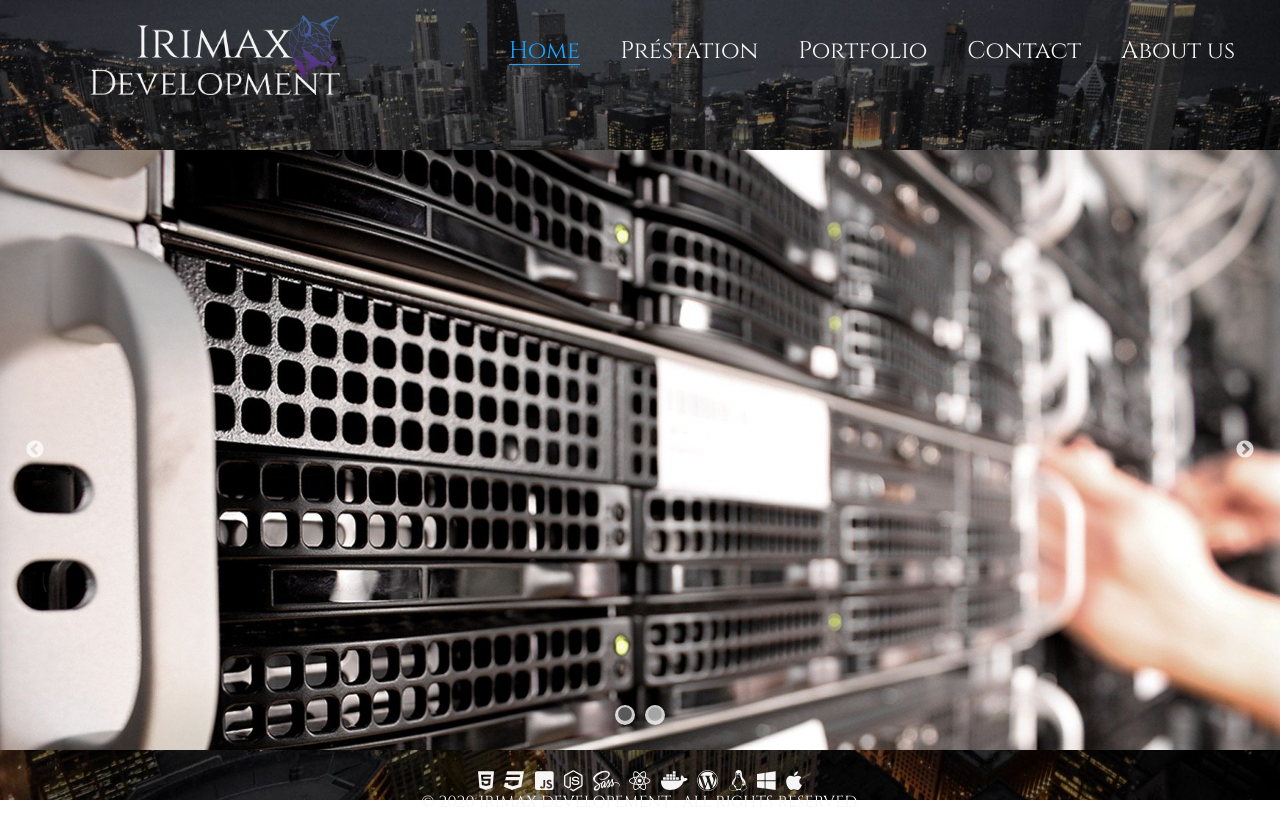
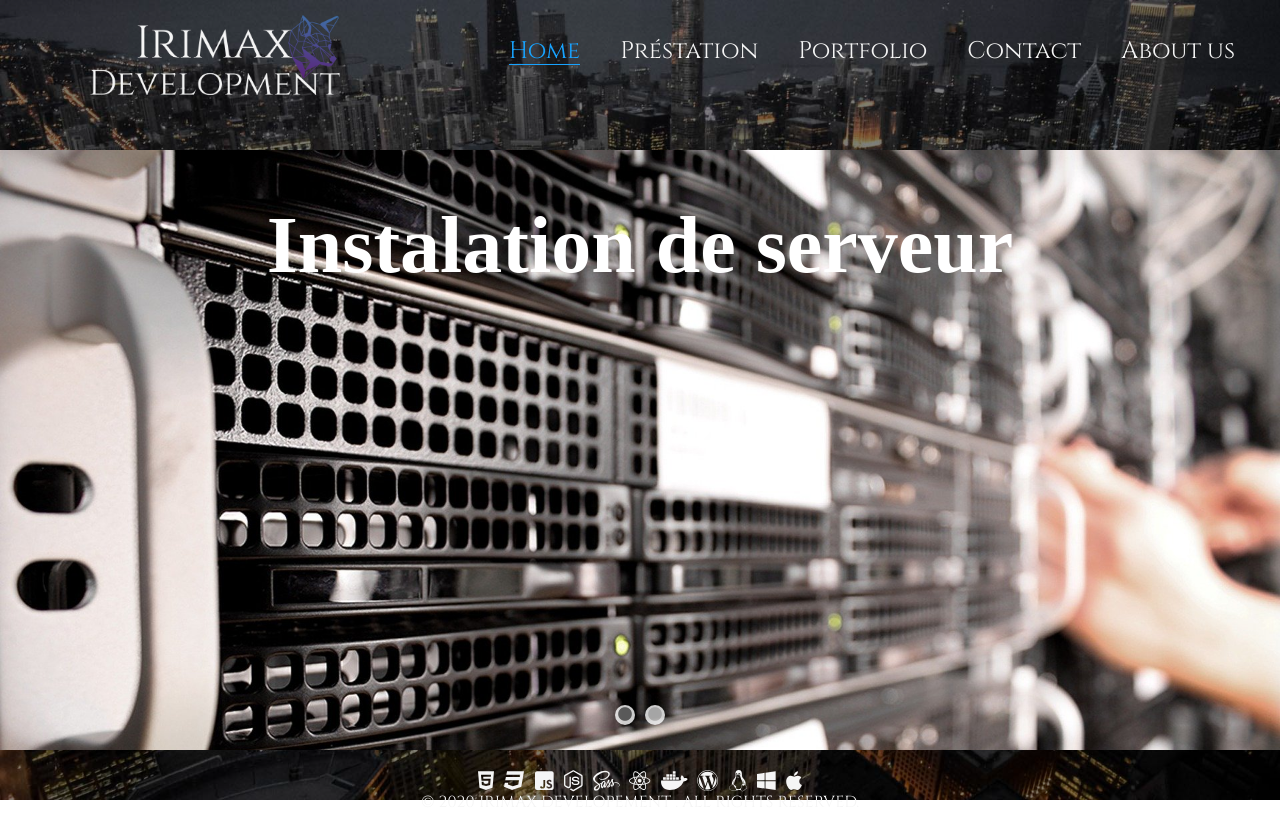
Before and after one commit to Irimax/dashboard, a React (Create React App) app in the folder client_dashboard/: page / in a window 1280 px wide. Built offline with nearby package versions, Linux system fonts and the light colour scheme.

Commit message:
add text slider

```diff
--- a/client_dashboard/src/Components/Slider/Slider.component.jsx
+++ b/client_dashboard/src/Components/Slider/Slider.component.jsx
@@ -4,20 +4,26 @@ import Slider from 'react-slick';
 import '../Slider/slider.styles.scss';
 
 const settings = {
-  arrows: true,
+  arrows: false,
   dots: true,
+  fade: true,
   infinite: true,
-  speed: 500,
   slidesToShow: 1,
   slidesToScroll: 1,
   autoplaySpeed: 5000,
+  autoplay: true,
+  speed: 500,
+  // cssEase: "linear"
 };
 
-const SliderComponent = ({ images, title, onClick, ...rest }) => (
+const SliderComponent = ({ images, title, onClick, textInfos, ...rest }) => (
   <div>
-    <Slider {...settings} autoplay >
+    <Slider {...settings}>
       {images.map((image) => (
         <div>
+          <div className='container-text-info'>
+            <h1 className='text-info'>{textInfos}</h1>
+          </div>
           <img
             key={image}
             src={image}
@@ -28,6 +34,11 @@ const SliderComponent = ({ images, title, onClick, ...rest }) => (
           />
         </div>
       ))}
+
+      {/* slide Text */}
+      {/* <div className='text-info'>
+          <h1>{textInfos}</h1>
+        </div> */}
     </Slider>
   </div>
 );
--- a/client_dashboard/src/Components/Slider/slider.styles.scss
+++ b/client_dashboard/src/Components/Slider/slider.styles.scss
@@ -6,7 +6,7 @@
   height: 600px;
   margin-top: 50px;
   margin-bottom: 20px;
-  // background: $white-color;
+  background: $white-color;
   overflow: hidden;
 
   .slick-prev {
@@ -54,4 +54,22 @@
       transform: scale(1.1);
     }
   }
+
+
 }
+
+.container-text-info{
+ display: flex;
+justify-content: center;
+
+
+}
+
+.text-info{
+  text-align: center;
+  position: absolute;
+  z-index: 100;
+  color: #fff;
+  font-size: 5rem;
+  margin-top: 50px;
+}
--- a/client_dashboard/src/Homepage.component.jsx
+++ b/client_dashboard/src/Homepage.component.jsx
@@ -10,7 +10,9 @@ const HomePage = () => {
           'assets/img/slide_1.jpg',
           'assets/img/slide_2.jpg',
         ]}
+        textInfos='Instalation de serveur'
       />
+
     </div>
   );
 };
```
